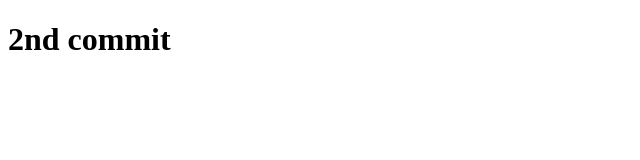
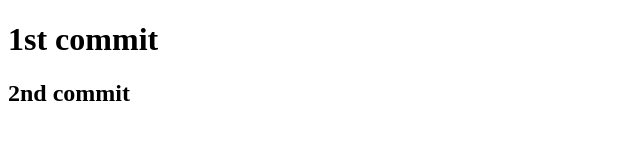
Before and after one commit to anshull19/Commits, a plain HTML site: page index.html in a window 1280 px wide. Shown: the whole page, without its empty margins (0-640 px from the left). Drawn offline with Linux system fonts and the light colour scheme.

Commit message:
Update index.html

```diff
--- a/index.html
+++ b/index.html
@@ -6,6 +6,7 @@
     <title>Task</title>
 </head>
 <body>
-    <H1>2nd commit</H1>
+    <H1>1st commit</H1>
+    <h2>2nd commit</h2>
 </body>
 </html>
```
